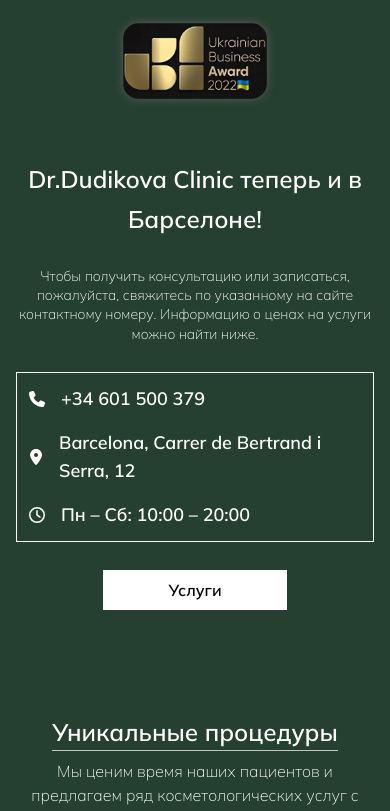
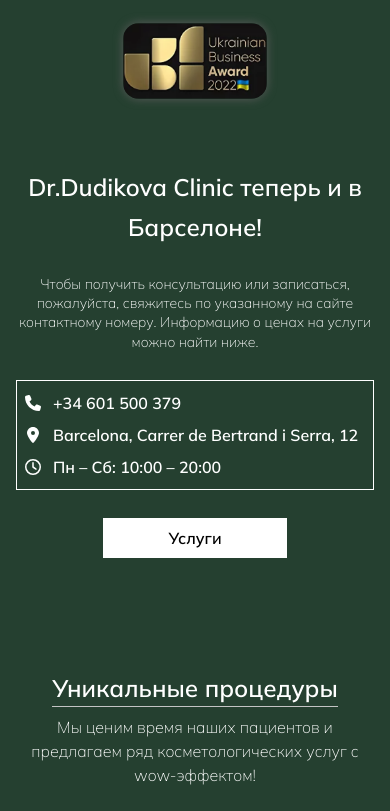
Before and after one commit to KirillUnited/beautymyway-app, a Next.js app: page / in a window 390 px wide. Shown: the part 879-1690 px from the top of the page. Built offline with nearby package versions, Linux system fonts and the light colour scheme.

Commit message:
Update contacts

```diff
--- a/src/components/Contacts/Contacts.module.scss
+++ b/src/components/Contacts/Contacts.module.scss
@@ -1,3 +1,3 @@
 .item {
-    @apply flex items-center gap-4 text-lg font-semibold leading-7;
+    @apply flex items-center gap-3 lg:gap-4 text-base lg:text-lg font-semibold leading-7;
 }
--- a/src/components/Contacts/Contacts.tsx
+++ b/src/components/Contacts/Contacts.tsx
@@ -10,7 +10,7 @@ import styles from './Contacts.module.scss';
 
 export default function Contacts({ tel, address, time, className }: ContactsProps): React.JSX.Element {
     return (
-        <div className={cn('contacts', className)}>
+        <div className={cn(styles.root, className)}>
             {
                 tel
                 &&
--- a/src/components/containers/InfoSection/InfoSection.module.scss
+++ b/src/components/containers/InfoSection/InfoSection.module.scss
@@ -1,5 +1,5 @@
 .root {
-    @apply py-10 lg:py-20;
+    @apply py-12 lg:py-20;
 }
 .wrapper {
     @apply container flex flex-col gap-7 items-center;
@@ -11,7 +11,7 @@
     @apply text-sm lg:text-lg font-light leading-snug lg:leading-7 max-w-3xl text-center;
 }
 .contacts {
-    @apply flex flex-wrap gap-4 border border-primary p-3;
+    @apply flex flex-wrap gap-y-1 gap-x-4 border border-primary p-2 lg:p-3;
 }
 .button {
     @apply min-w-[11.5rem];
```
